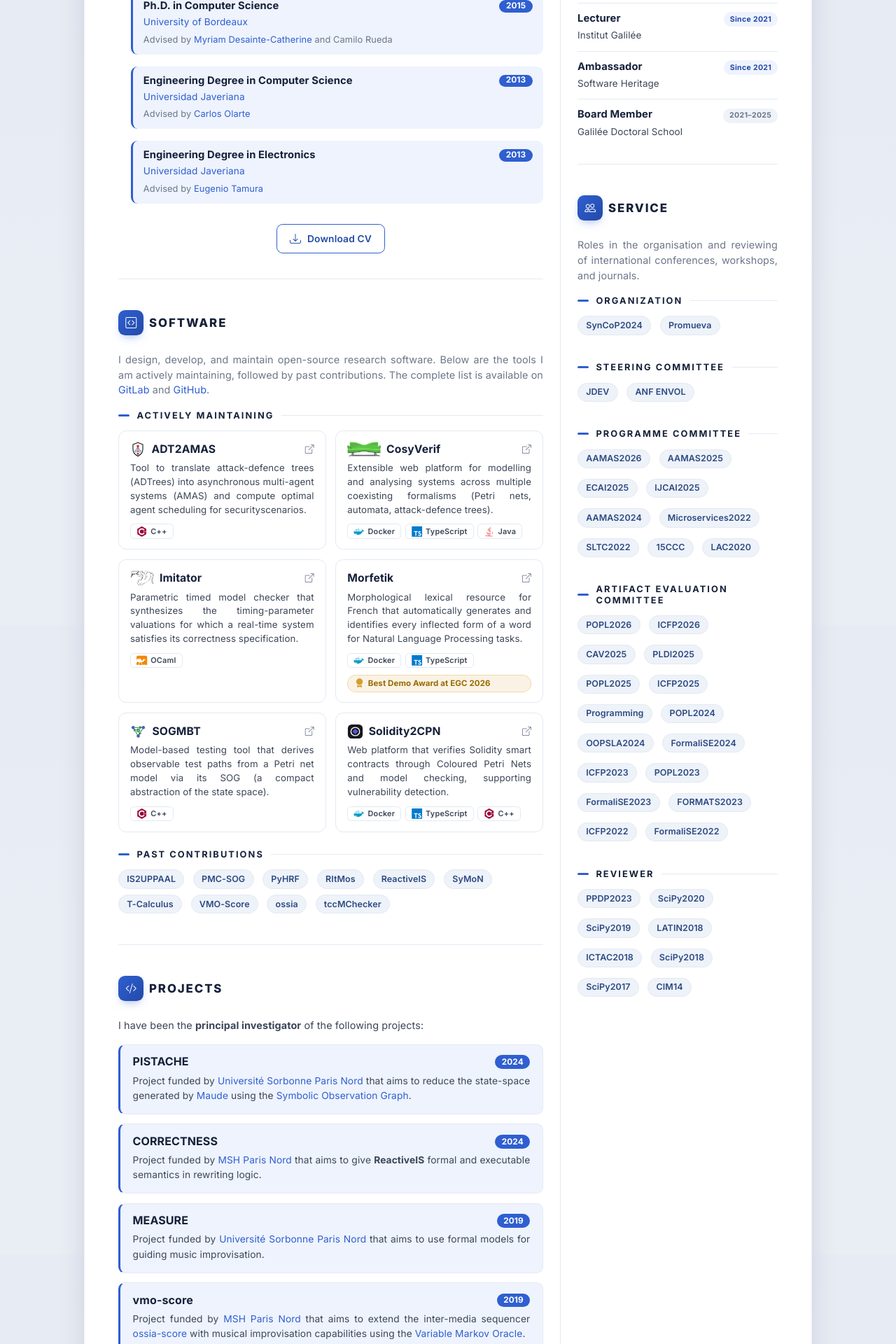
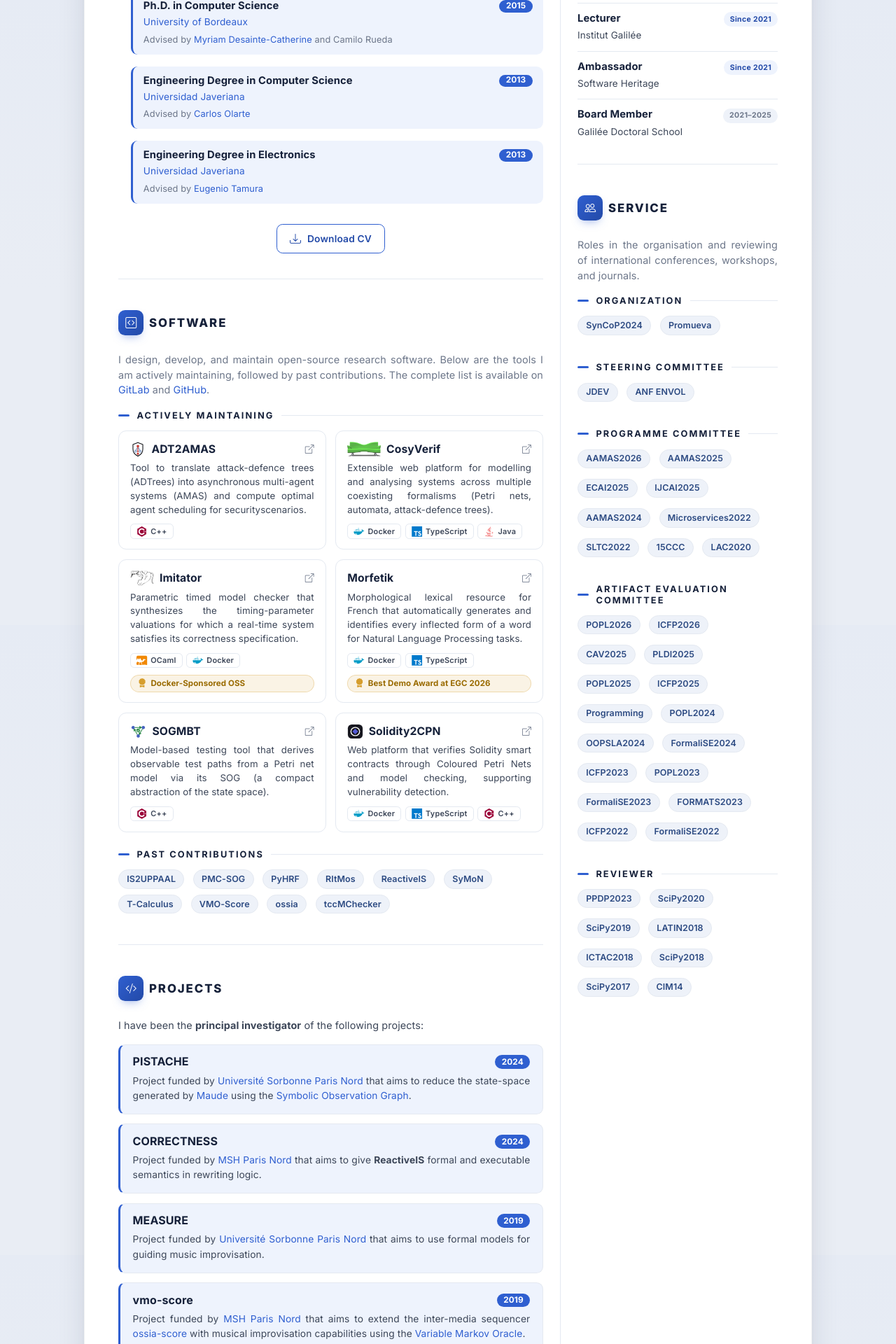
Before and after one commit to himito/himito.github.io, a Jekyll site: the page built from index.md, in a window 1280 px wide. Shown: the part 907-2827 px from the top of the page at 70% size. Built offline with Jekyll 4.4.1, drawn with Linux system fonts in a browser that asks for light colours; nearby versions of some CDN libraries; some web fonts are replaced; library files that are not in the unit come from our copies.

Commit message:
add award and update stack for Imitator; enhance hr styling

```diff
--- a/_data/software.yml
+++ b/_data/software.yml
@@ -17,8 +17,9 @@
 - title: Imitator
   url: https://www.imitator.fr/
   status: current
+  award: Docker-Sponsored OSS
   logo: imitator.png
-  stack: [OCaml]
+  stack: [OCaml, Docker]
   description: |
     Parametric timed model checker that synthesizes the timing-parameter valuations for which a real-time system satisfies its correctness specification.
 
--- a/assets/css/custom.css
+++ b/assets/css/custom.css
@@ -417,6 +417,8 @@
   font-size: 0.72rem;
   font-weight: 700;
   line-height: 1.2;
+  white-space: nowrap;
+  max-width: 100%;
 }
 .software-card-award-icon {
   color: #d69e2e;
```
